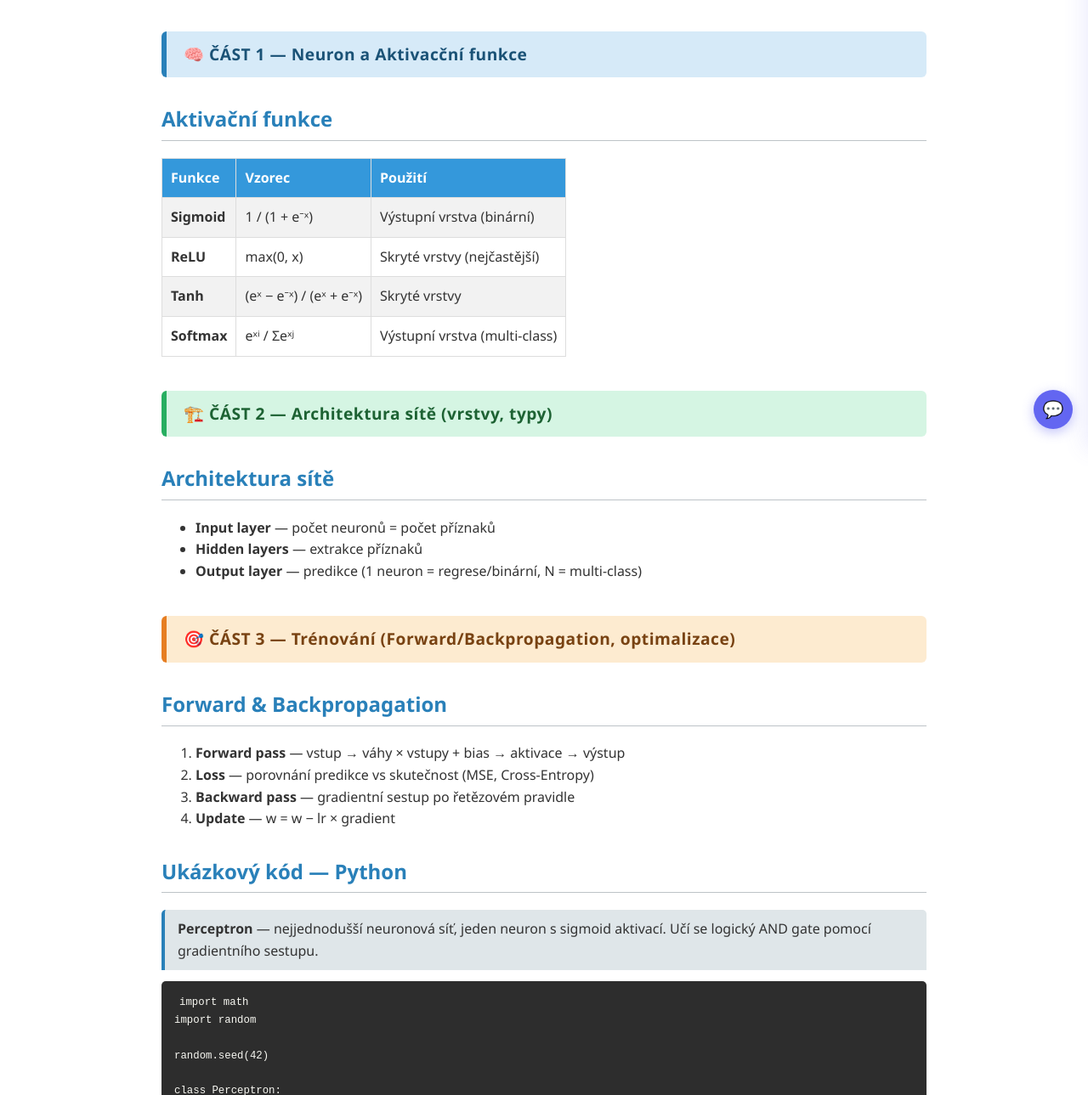
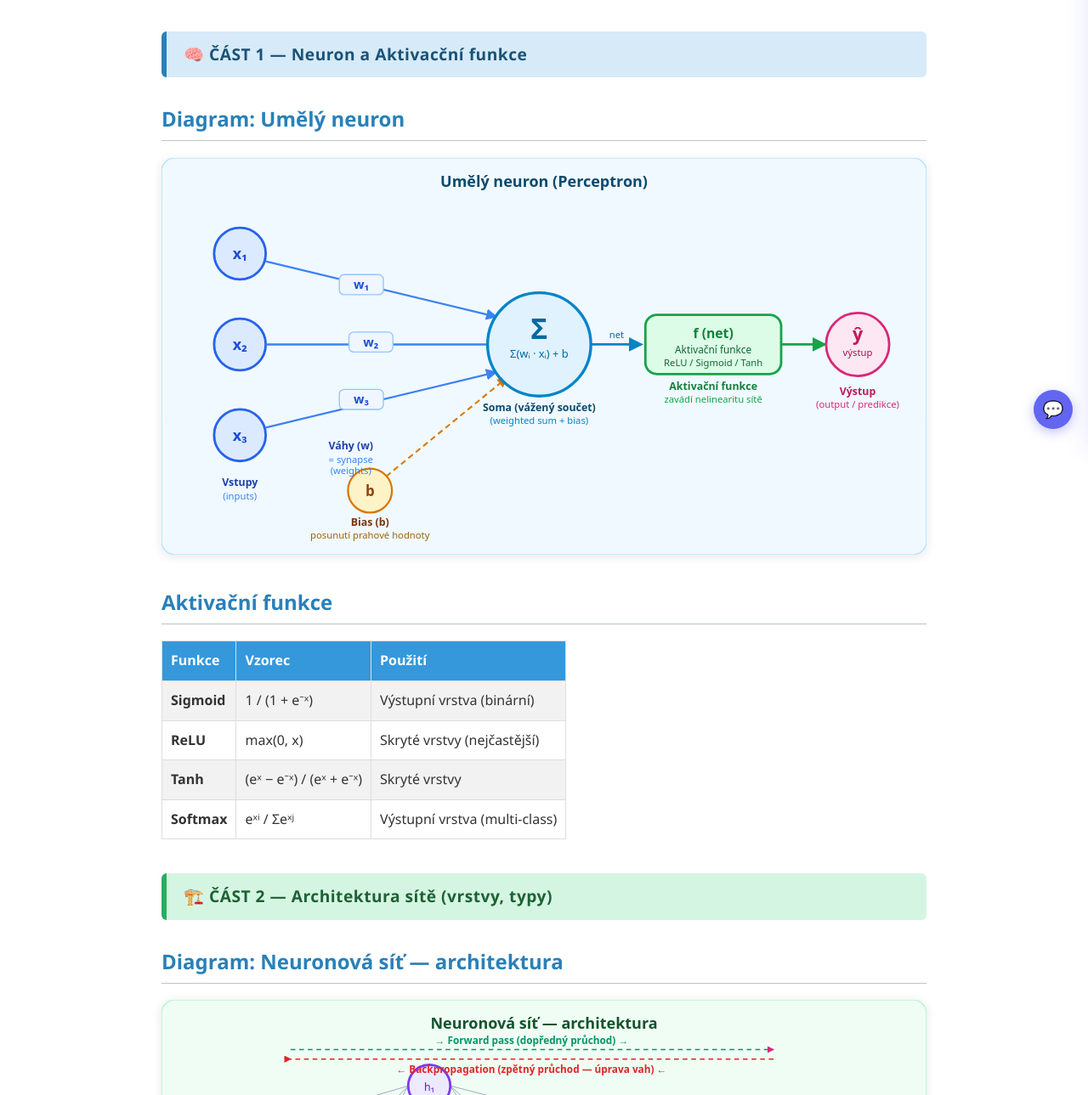
Before and after one commit to mini136/MaturitniOtazky, a website: page maturitniOtazkyPv_html/19_ML_neuronove_site.html in a window 1280 px wide. Shown: the part 271-1560 px from the top of the page at 85% size. Drawn offline with Linux system fonts and the light colour scheme; no server answers.

Commit message:
feat: Q19 neuron + neural network SVG diagrams with full annotations

```diff
--- a/maturitniOtazkyPv_html/19_ML_neuronove_site.html
+++ b/maturitniOtazkyPv_html/19_ML_neuronove_site.html
@@ -33,7 +33,14 @@
     <nav><a href="index.html">⬅ Zpět na obsah</a></nav>
 
     <h1>19 – Strojové učení s využitím umělých neuronových sítí</h1>
-    <div class="section-divider section-aktivace">🧠 ČÁST 1 — Neuron a Aktivacční funkce</div>    <h2>Aktivační funkce</h2>
+    <div class="section-divider section-aktivace">🧠 ČÁST 1 — Neuron a Aktivacční funkce</div>
+
+    <h2>Diagram: Umělý neuron</h2>
+    <div style="margin:16px 0;text-align:center;">
+        <img src="../assets/diagrams/neuron.svg" alt="Diagram umělého neuronu — vstupy, váhy, synapse, soma, aktivační funkce, výstup, bias" style="max-width:100%;height:auto;border-radius:12px;box-shadow:0 2px 12px rgba(0,0,0,0.10);">
+    </div>
+
+    <h2>Aktivační funkce</h2>
     <table>
         <tr><th>Funkce</th><th>Vzorec</th><th>Použití</th></tr>
         <tr><td><strong>Sigmoid</strong></td><td>1 / (1 + e⁻ˣ)</td><td>Výstupní vrstva (binární)</td></tr>
@@ -43,6 +50,12 @@
     </table>
 
     <div class="section-divider section-architektura">🏗️ ČÁST 2 — Architektura sítě (vrstvy, typy)</div>
+
+    <h2>Diagram: Neuronová síť — architektura</h2>
+    <div style="margin:16px 0;text-align:center;">
+        <img src="../assets/diagrams/neural_network.svg" alt="Diagram neuronové sítě — input layer, hidden layer, output layer, synapse, váhy, forward pass, backpropagation" style="max-width:100%;height:auto;border-radius:12px;box-shadow:0 2px 12px rgba(0,0,0,0.10);">
+    </div>
+
     <h2>Architektura sítě</h2>
     <ul>
         <li><strong>Input layer</strong> — počet neuronů = počet příznaků</li>
```
Also changed, not shown: assets/diagrams/neural_network.svg (added), assets/diagrams/neuron.svg (added).
